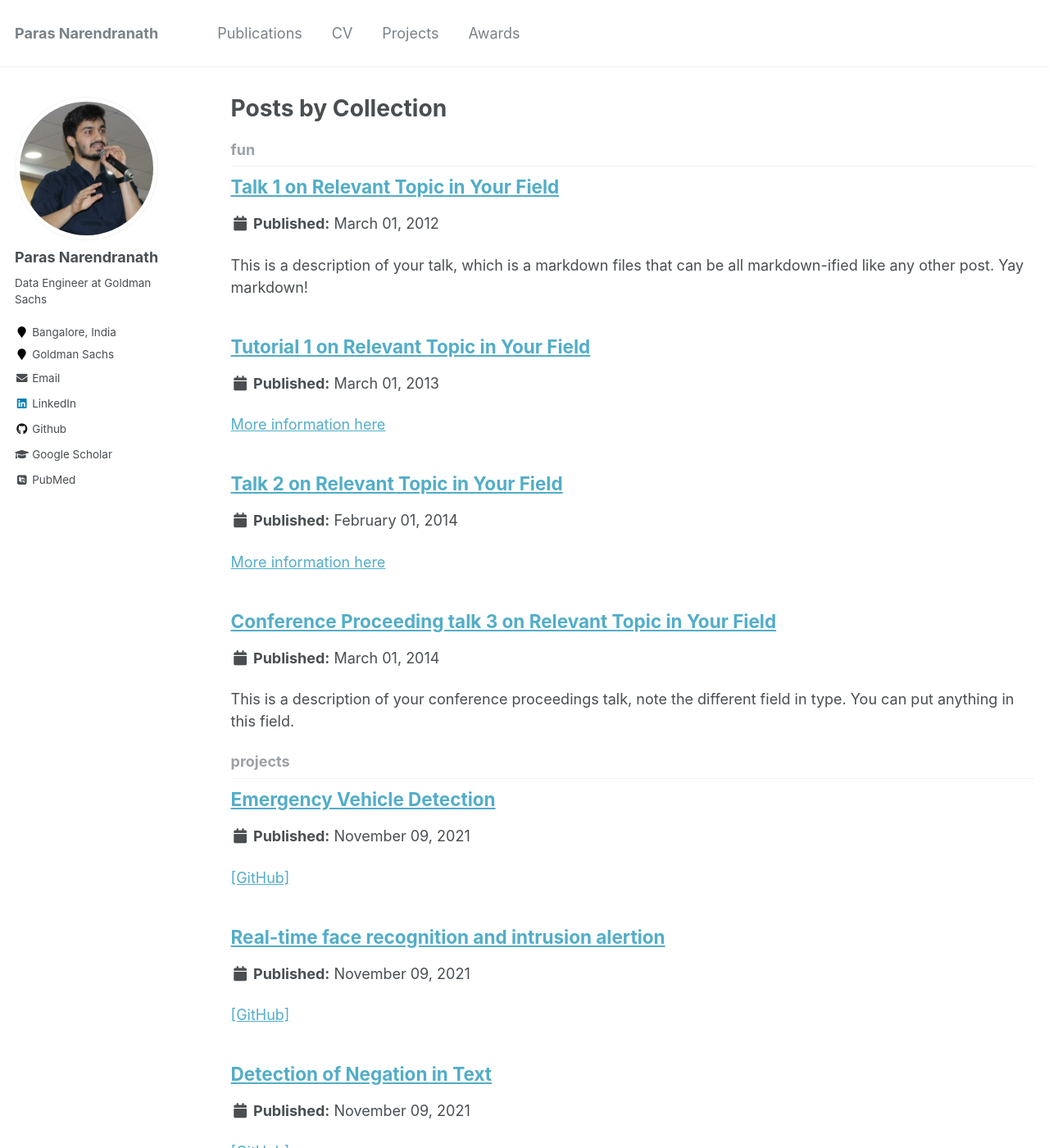
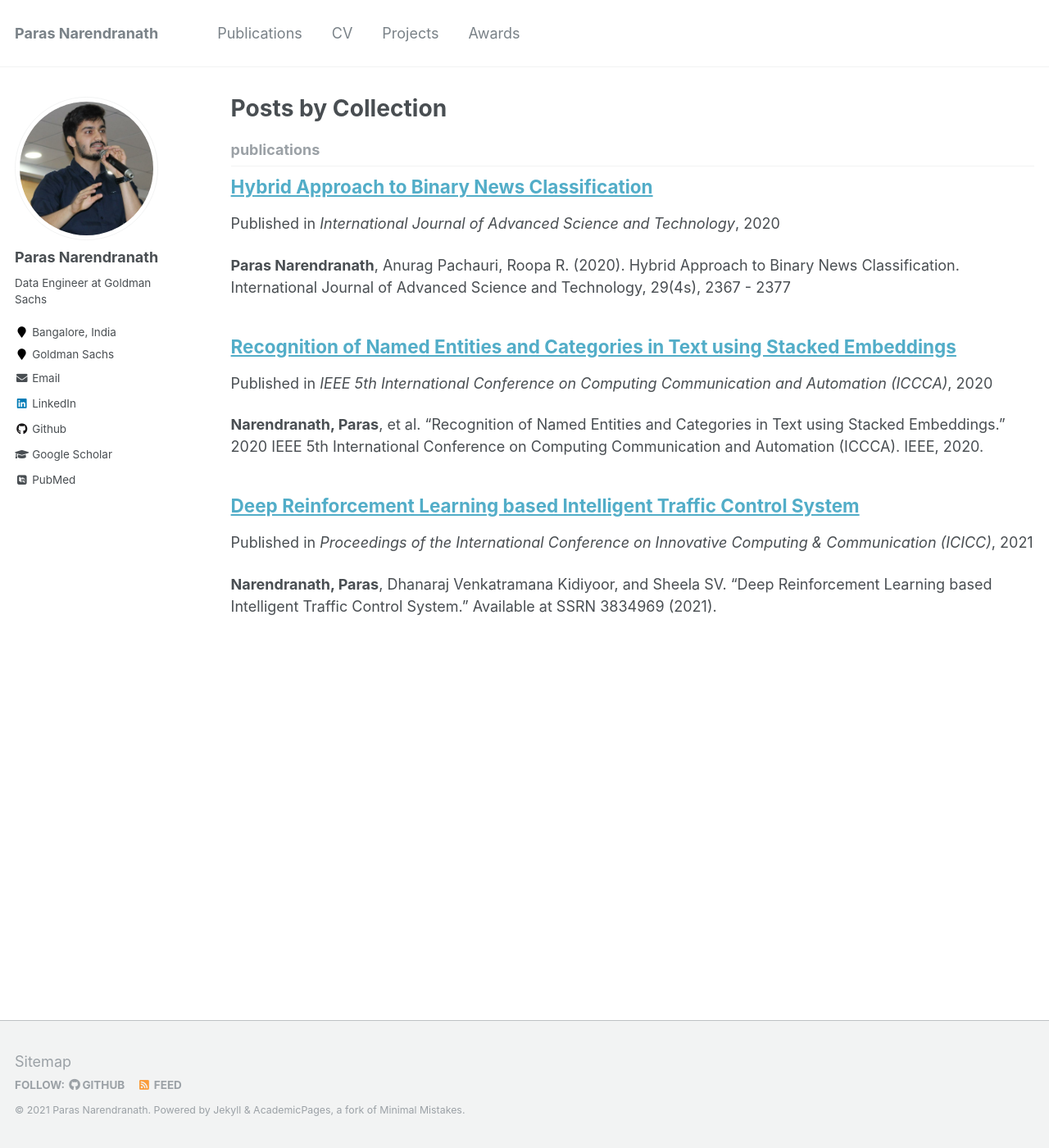
Before and after one commit to parasnaren/github-io-page, a Jekyll site: the page built from _pages/collection-archive.html, in a window 1280 px wide and 1400 px high. Shown: the whole window at 82% size. Built offline with Jekyll 4.4.1, drawn with Linux system fonts in a browser that asks for light colours; some web fonts are replaced; part of the change alters nothing that is shown; some of the changed text lies outside the part shown.

Commit message:
adhoc change

```diff
--- a/_config.yml
+++ b/_config.yml
@@ -178,12 +178,6 @@ collections:
   publications:
     output: true
     permalink: /:collection/:path/
-  projects:
-    output: true
-    permalink: /:collection/:path/
-  fun:
-    output: true
-    permalink: /:collection/:path/
 
 
 # Defaults
--- a/_pages/cv.md
+++ b/_pages/cv.md
@@ -6,4 +6,4 @@ author_profile: true
 redirect_from:
   - /resume
 ---
-<a href="parasnaren.github.io/files/ParasNarendranathCV.pdf" target="_blank">Curriculum Vitae</a>
+Here is my <a href="https://parasnaren.github.io/files/ParasNarendranath-CV.pdf" target="_blank">Curriculum Vitae</a>
--- /dev/null
+++ b/_pages/projects.md
@@ -0,0 +1,26 @@
+---
+permalink: /projects/
+title: "Projects"
+author_profile: true
+---
+
+- Image Synthesis from Voice
+[[GitHub]](https://github.com/parasnaren/Image-Synthesis-from-Voice)
+
+- AI Traffic Light Control
+[[GitHub]](https://github.com/parasnaren/AI-Traffic-Light-Control) [[Paper]](https://ieeexplore.ieee.org/abstract/document/9250886)
+
+- Remote Processing based RC Scanning module
+[[GitHub]](https://github.com/parasnaren/Automated-Remote-Proccessing-Scanning-and-OCR-module) [[Hackathon]]
+
+- Category and Name Entity Recognition
+[[GitHub]](https://github.com/parasnaren/Category-and-Name-Entity-Recognition) [[Paper]](https://papers.ssrn.com/sol3/papers.cfm?abstract_id=3834969)
+
+- Detection of Negation in Text
+[[GitHub]](https://github.com/parasnaren/Detection-of-Negation-in-Text) [[Hackathon]]
+
+- Real-time face recognition and intrusion alertion
+[[GitHub]](https://github.com/parasnaren/Real-Time-Face-Recognition-and-Intrusion-Alert)
+
+- Emergency Vehicle Detection
+[[GitHub]](https://github.com/parasnaren/Category-and-Name-Entity-Recognition)
```
